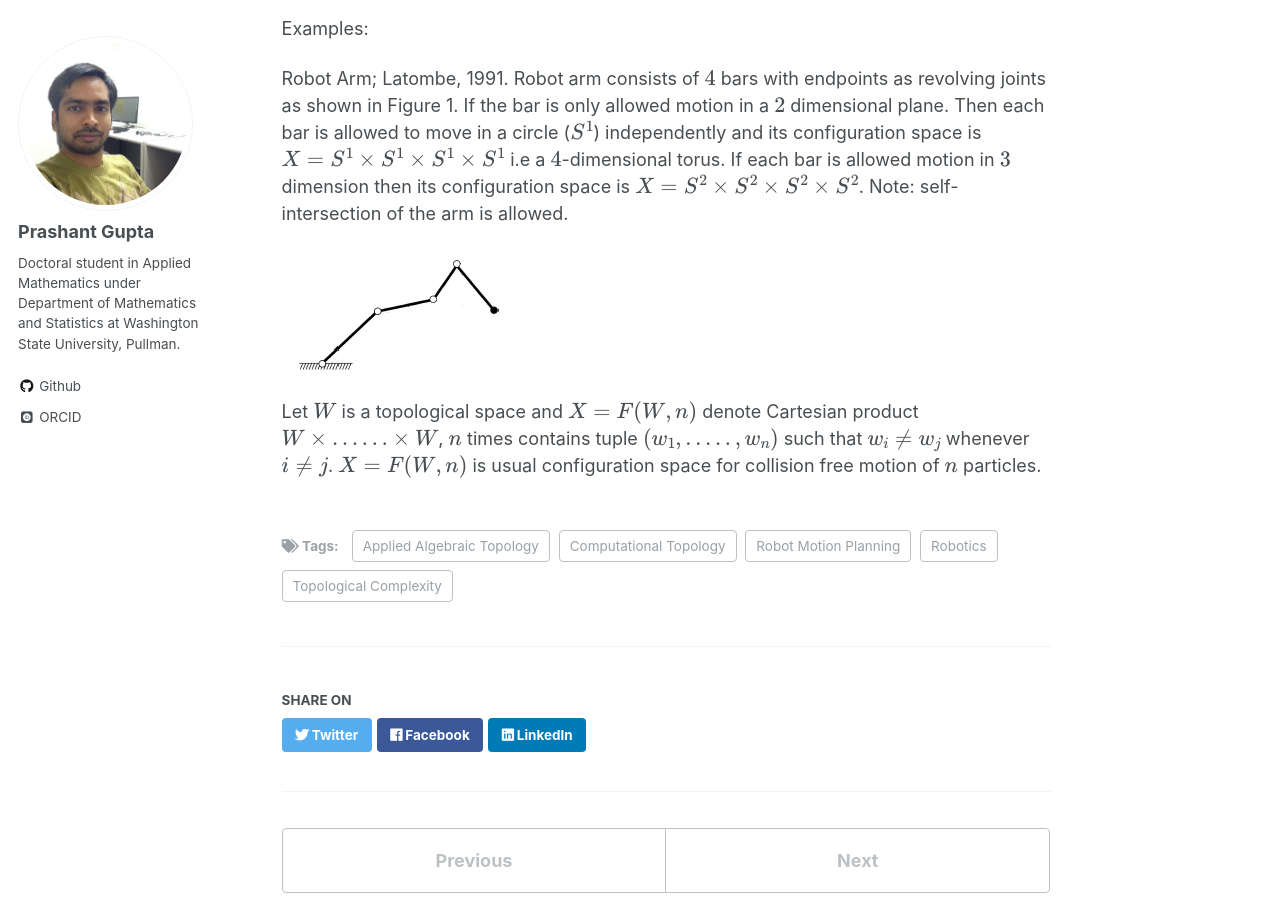
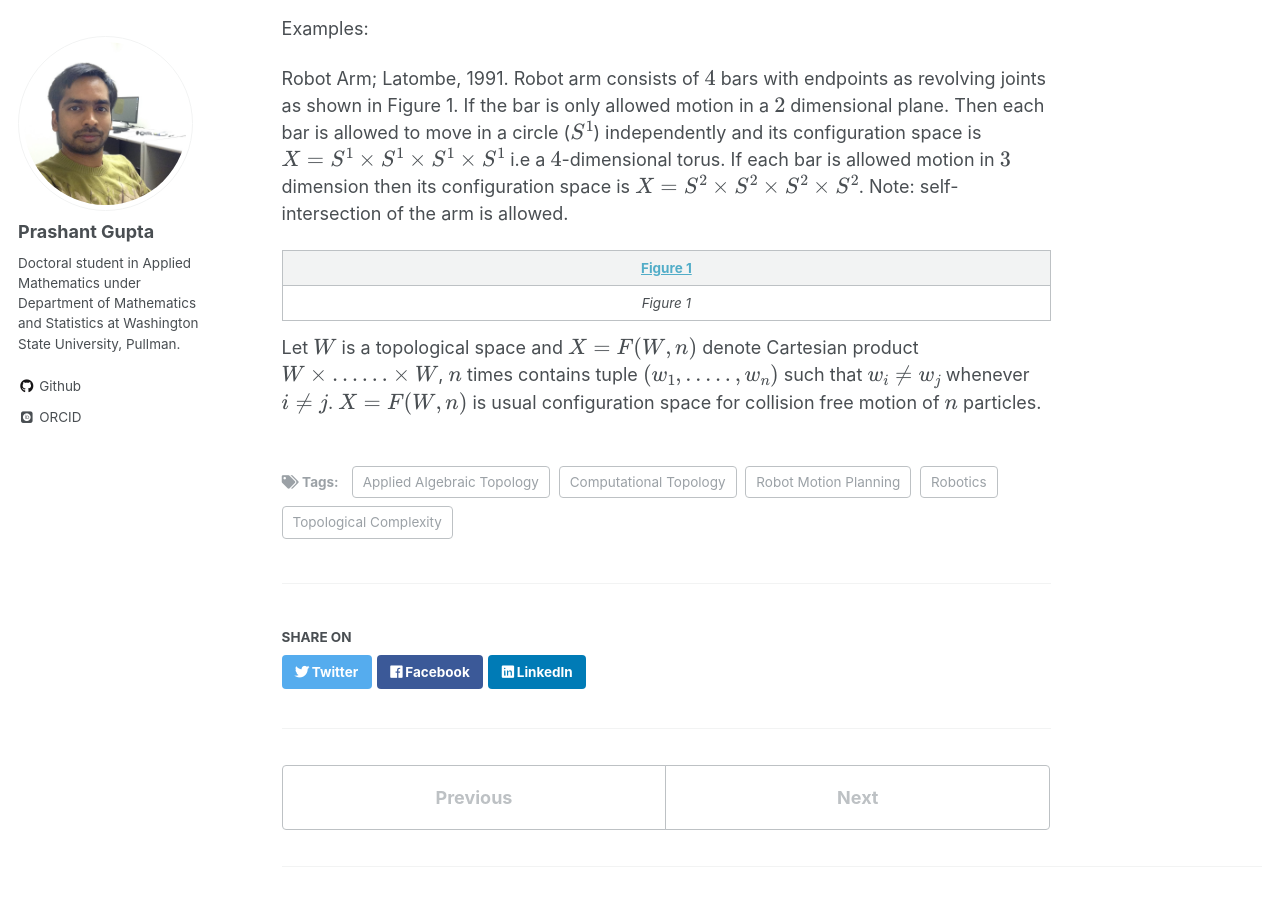
Before and after one commit to pragup/pragup.github.io, a Jekyll site: the page built from _posts/2020-03-08-Topological-Robot-Motion-Planning.md, in a window 1280 px wide and 900 px high, scrolled down 454 px. Built offline with Jekyll 4.4.1, drawn with Linux system fonts in a browser that asks for light colours; some web fonts are replaced; formulas are drawn with MathJax 3.

Commit message:
Trying to fix image 1 !!!!!!

```diff
--- a/_posts/2020-03-08-Topological-Robot-Motion-Planning.md
+++ b/_posts/2020-03-08-Topological-Robot-Motion-Planning.md
@@ -20,7 +20,9 @@
 Then each bar is allowed to move in a circle ($S^1$) independently and its configuration space is $X =  S^1 \times S^1 \times S^1 \times S^1$ i.e a $4$-dimensional torus.
 If each bar is allowed motion in $3$ dimension then its configuration space is $X =  S^2 \times S^2 \times S^2 \times S^2$. Note: self-intersection of the arm is allowed.
 
-![Figure 1]( https://pragup.github.io/images/topologyrobotmotionplanning_Figure1.PNG "caption")
+|[Figure 1]( https://pragup.github.io/images/topologyrobotmotionplanning_Figure1.PNG)|
+|:--:|
+| *Figure 1* |
 
 Let $W$ is a topological space and $X = F(W, n)$ denote Cartesian product $W \times ...... \times W$, $n$ times  contains tuple $(w_1,....., w_n)$ such that $w_i \neq w_j$
 whenever $i \neq j$. $X = F(W, n)$ is usual configuration space for collision free motion of $n$ particles.
```
